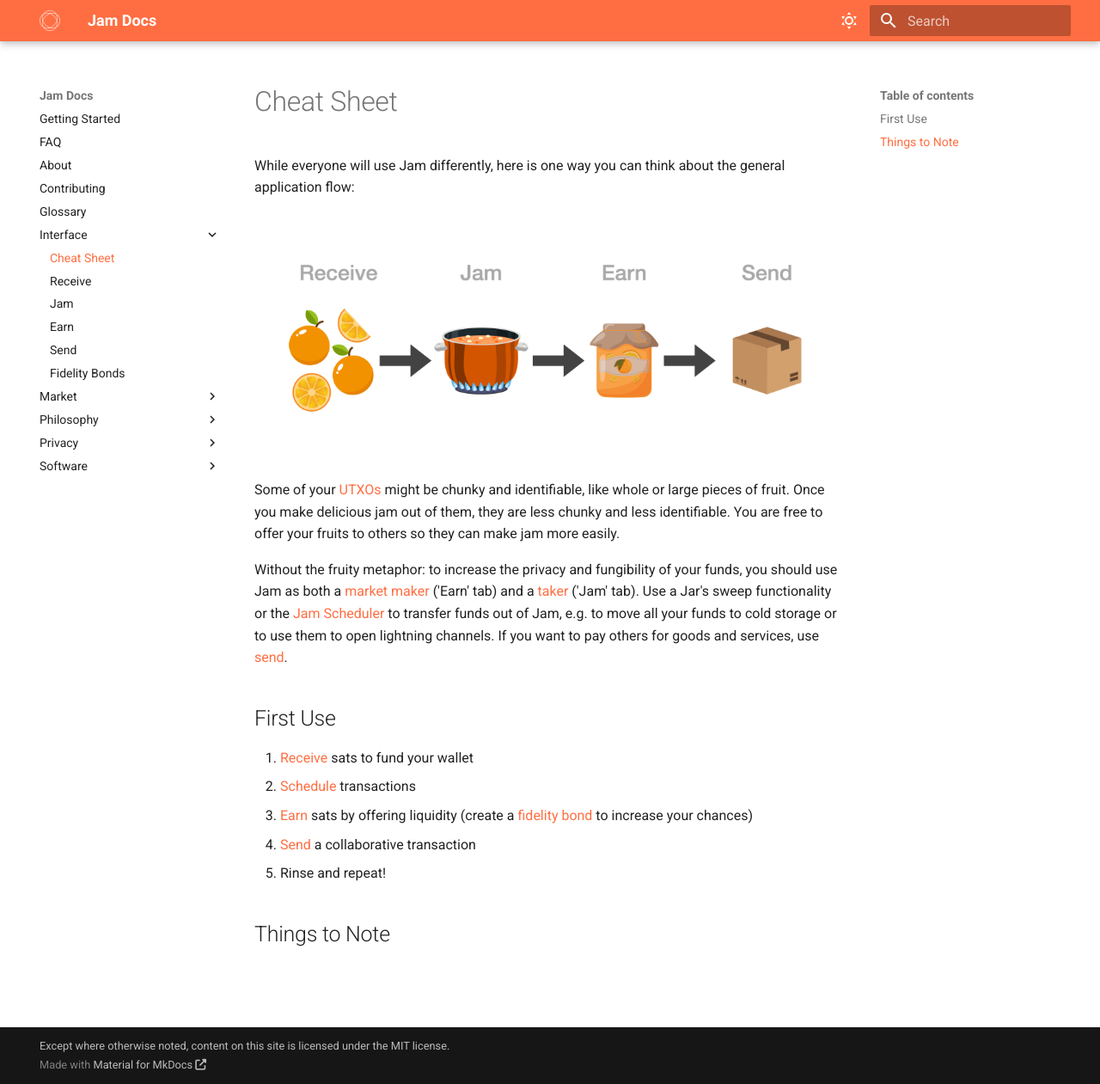
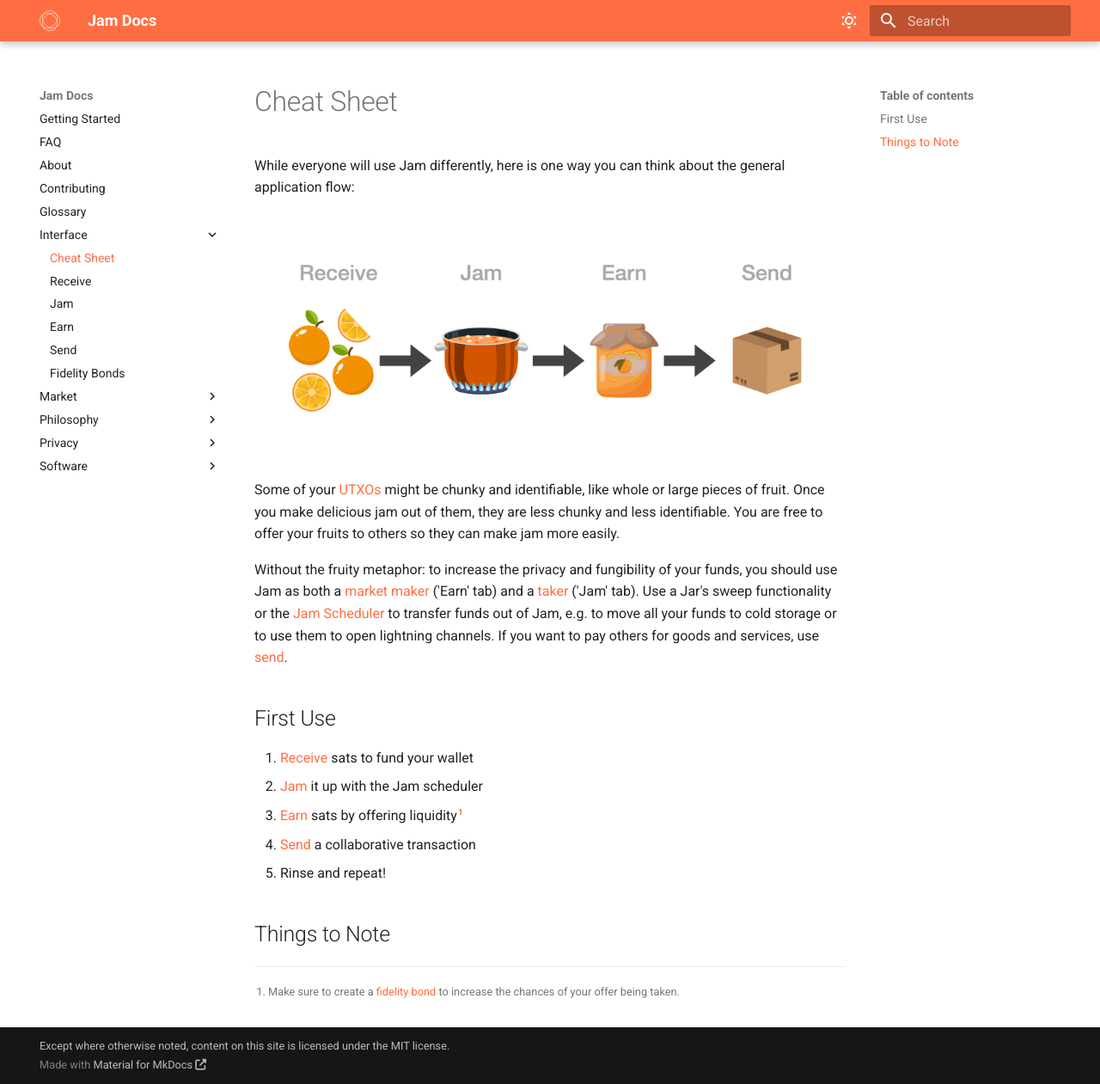
Before and after one commit to joinmarket-webui/jamdocs, an MkDocs documentation site: the page built from docs/interface/00-cheatsheet.md, in a window 1280 px wide and 1261 px high. Shown: the whole window at 86% size. Built offline with MkDocs 1.6.1 and Material for MkDocs 9.7.7, drawn with Linux system fonts in a browser that asks for light colours; nearby versions of some CDN libraries.

Commit message:
docs(interface): cheat sheet

```diff
--- a/docs/interface/00-cheatsheet.md
+++ b/docs/interface/00-cheatsheet.md
@@ -23,11 +23,15 @@ others for goods and services, use [send][send].
 
 ## First Use
 
+
+
 1. [Receive][receive] sats to fund your wallet
-2. [Schedule][jam] transactions
-3. [Earn][earn] sats by offering liquidity (create a [fidelity bond][fb] to increase your chances)
+2. [Jam][jam] it up with the Jam scheduler
+3. [Earn][earn] sats by offering liquidity[^fnfb]
 4. [Send][send] a collaborative transaction
 5. Rinse and repeat!
+
+[^fnfb]: Make sure to create a [fidelity bond][fb] to increase the chances of your offer being taken.
 
 [receive]: 01-receive.md
 [jam]: 02-jam.md
```
